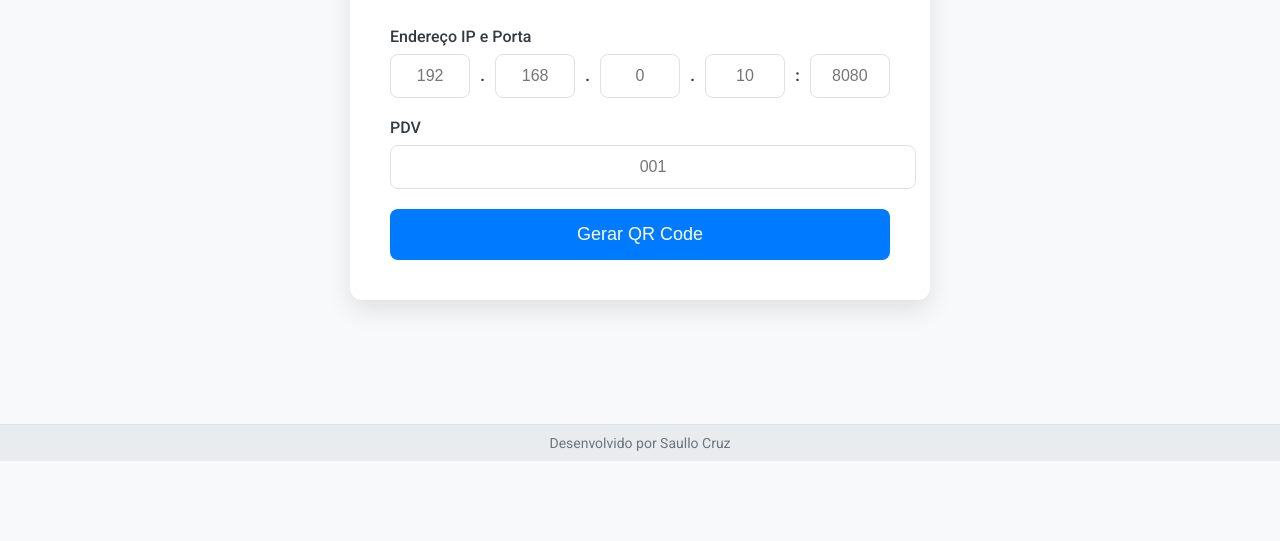
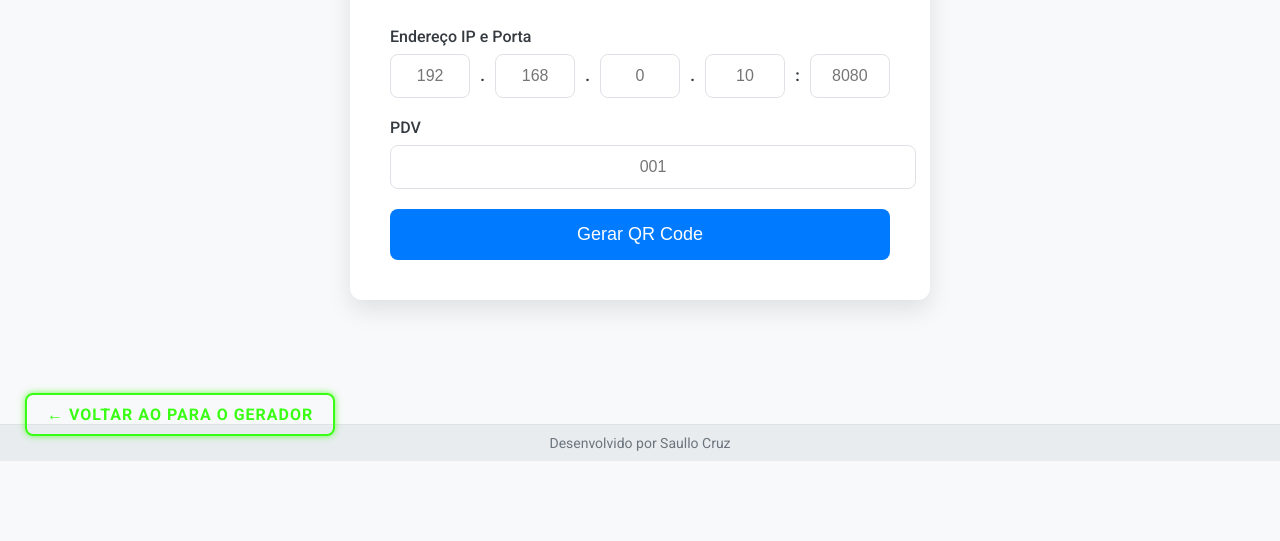
Before and after one commit to Saullo-Cruz/gerador-qrcode-pay, a plain HTML site: page index.html in a window 1280 px wide. Shown: the part 339-880 px from the top of the page. Drawn offline with Linux system fonts and the light colour scheme.

Commit message:
Update index.html

```diff
--- a/index.html
+++ b/index.html
@@ -54,24 +54,42 @@
 
         footer { position: fixed; bottom: 0; left: 0; width: 100%; background-color: #e9ecef; color: #6c757d; text-align: center; padding: 10px 0; font-size: 14px; border-top: 1px solid var(--border-color); }
 
-        /* --- BOTÃO VOLTAR --- */
+/* --- BOTÃO VOLTAR (VERDE NEON, INFERIOR ESQUERDO) --- */
 .back-link-container {
-            position: absolute;
-            top: 25px;
-            left: 25px;
-            z-index: 10;
+    position: fixed; /* Fixa na tela, mesmo ao rolar */
+    bottom: 25px;    /* 25px da parte inferior */
+    left: 25px;      /* 25px da parte esquerda */
+    z-index: 1000;   /* Garante que fique acima de tudo */
 }
+
 .back-link-container a {
-            color: #343a40; /* Cor escura para contrastar com o fundo claro */
+    display: inline-block; /* Para aplicar padding e background */
+    background-color: transparent; /* Começa transparente */
+    border: 2px solid #39ff14; /* Borda verde neon */
+    border-radius: 8px; /* Cantos arredondados */
+    padding: 10px 20px; /* Espaçamento interno */
+
+    color: #39ff14; /* Cor do texto verde neon */
     text-decoration: none;
-            font-weight: 500;
+    font-weight: bold;
     font-size: 16px;
-            transition: color 0.3s ease;
+    letter-spacing: 1px; /* Espaçamento entre letras */
+    text-transform: uppercase; /* Texto em maiúsculas */
+
+    transition: all 0.3s ease; /* Transição suave para efeitos */
+
+    /* Efeito de brilho inicial */
+    box-shadow: 0 0 5px rgba(57, 255, 20, 0.5),
+                0 0 10px rgba(57, 255, 20, 0.3);
 }
+
 .back-link-container a:hover {
-            color: #0056b3; /* Cor azul escura no hover */
-            text-decoration: underline;
+    background-color: #39ff14; /* Fundo verde neon ao passar o mouse */
+    color: #1a1a1a; /* Texto escuro para contraste */
+    box-shadow: 0 0 15px rgba(57, 255, 20, 0.7),
+                0 0 25px rgba(57, 255, 20, 0.5); /* Aumenta o brilho no hover */
 }
+/* ================================================== */
         /* ==================== */
     </style>
 </head>
```
Lines whose indentation alone changed are shown as unchanged.
